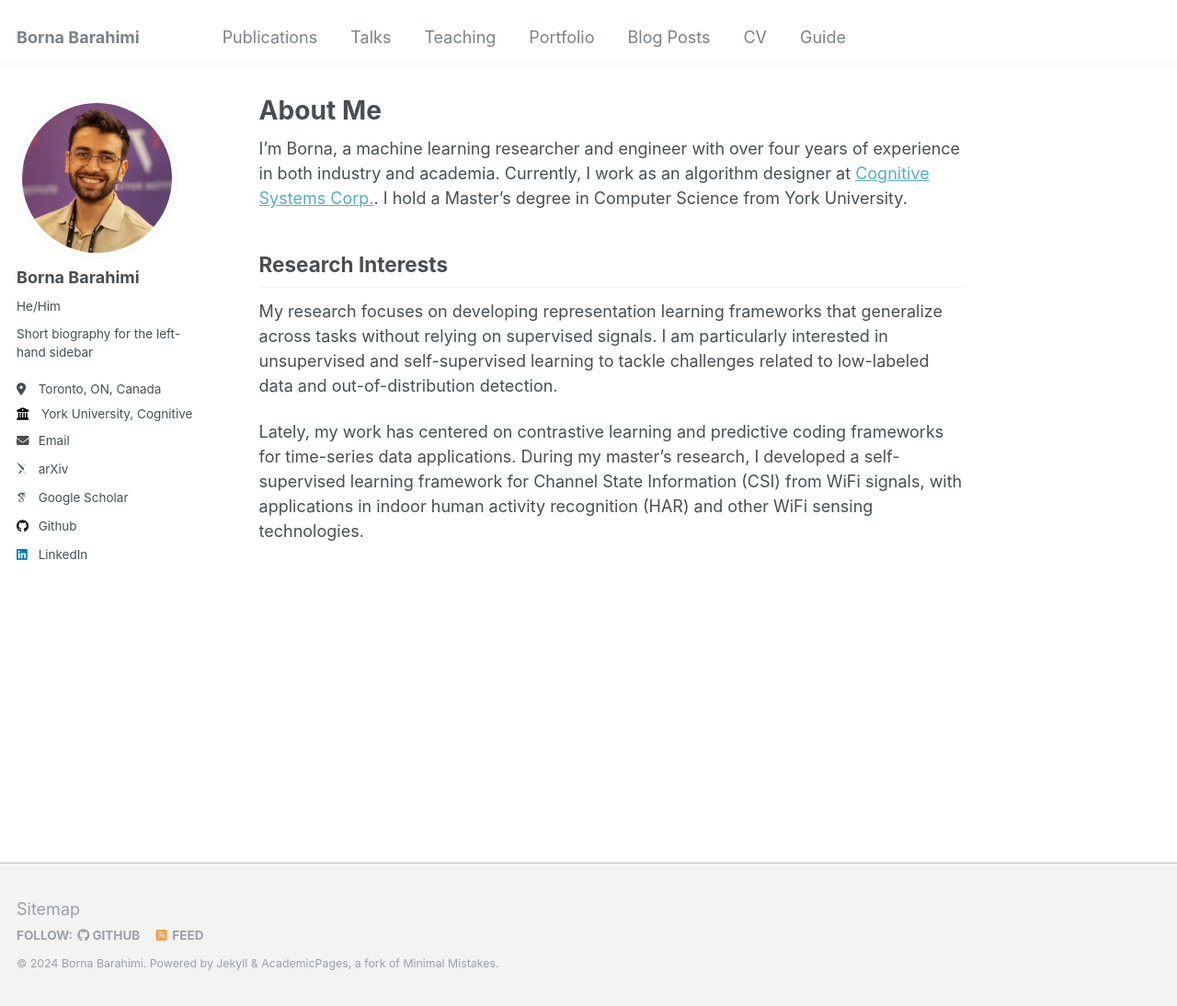
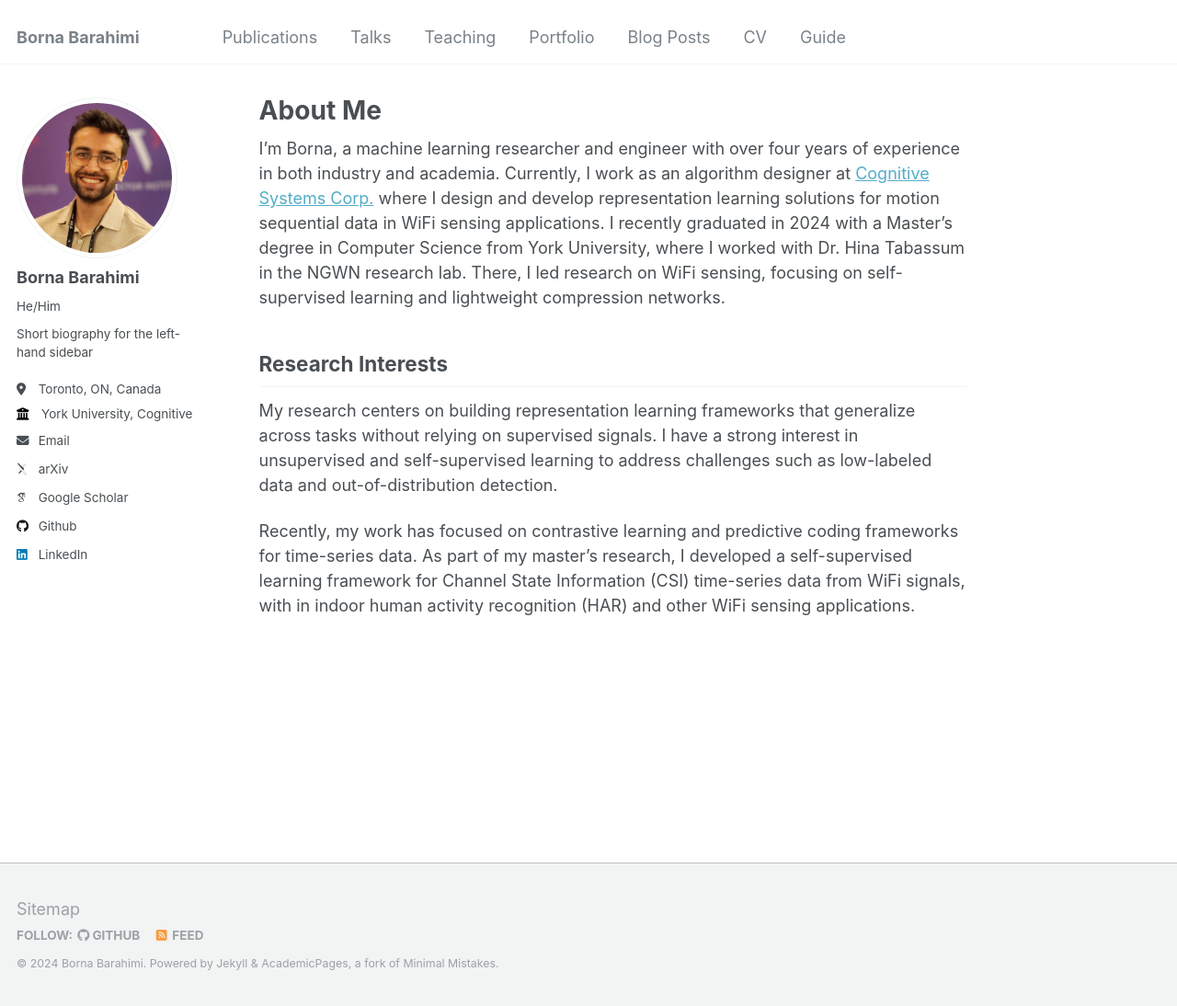
Before and after one commit to bornabr/bornabr.github.io, a Jekyll site: the page built from _pages/about.md, in a window 1280 px wide and 1094 px high. Shown: the whole window at 92% size. Built offline with Jekyll 4.4.1, drawn with Linux system fonts in a browser that asks for light colours; some web fonts are replaced.

Commit message:
Refine personal information and research interests in about.md

```diff
--- a/_pages/about.md
+++ b/_pages/about.md
@@ -7,9 +7,9 @@ redirect_from:
   - /about.html
 ---
 
-I’m Borna, a machine learning researcher and engineer with over four years of experience in both industry and academia. Currently, I work as an algorithm designer at [Cognitive Systems Corp.](https://www.cognitivesystems.com/). I hold a Master’s degree in Computer Science from York University.
+I’m Borna, a machine learning researcher and engineer with over four years of experience in both industry and academia. Currently, I work as an algorithm designer at [Cognitive Systems Corp.](https://www.cognitivesystems.com/) where I design and develop representation learning solutions for motion sequential data in WiFi sensing applications. I recently graduated in 2024 with a Master’s degree in Computer Science from York University, where I worked with Dr. Hina Tabassum in the NGWN research lab. There, I led research on WiFi sensing, focusing on self-supervised learning and lightweight compression networks.
 
 ## Research Interests
-My research focuses on developing representation learning frameworks that generalize across tasks without relying on supervised signals. I am particularly interested in unsupervised and self-supervised learning to tackle challenges related to low-labeled data and out-of-distribution detection.
+My research centers on building representation learning frameworks that generalize across tasks without relying on supervised signals. I have a strong interest in unsupervised and self-supervised learning to address challenges such as low-labeled data and out-of-distribution detection.
 
-Lately, my work has centered on contrastive learning and predictive coding frameworks for time-series data applications. During my master’s research, I developed a self-supervised learning framework for Channel State Information (CSI) from WiFi signals, with applications in indoor human activity recognition (HAR) and other WiFi sensing technologies.
+Recently, my work has focused on contrastive learning and predictive coding frameworks for time-series data. As part of my master's research, I developed a self-supervised learning framework for Channel State Information (CSI) time-series data from WiFi signals, with in indoor human activity recognition (HAR) and other WiFi sensing applications.
```
